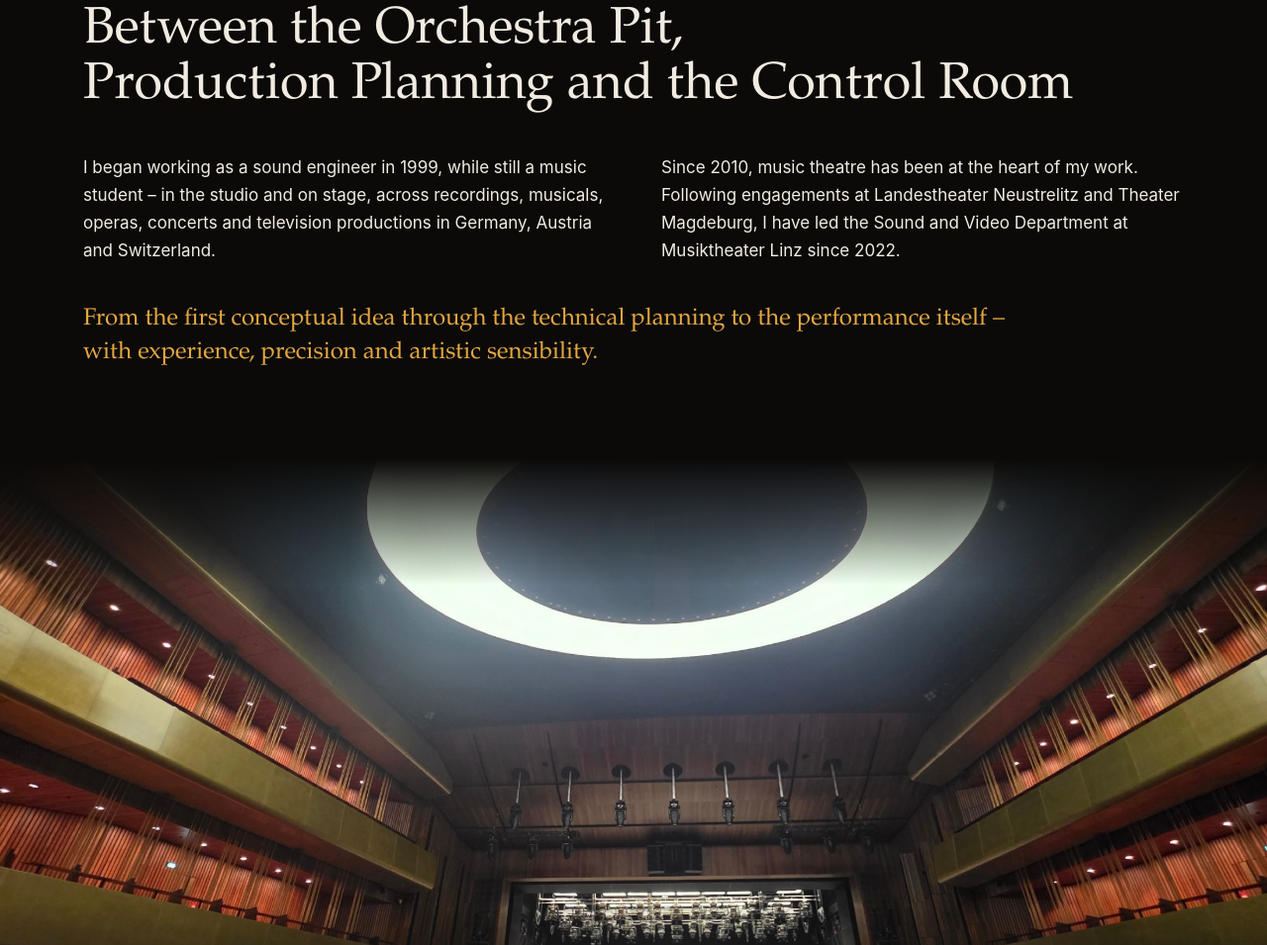
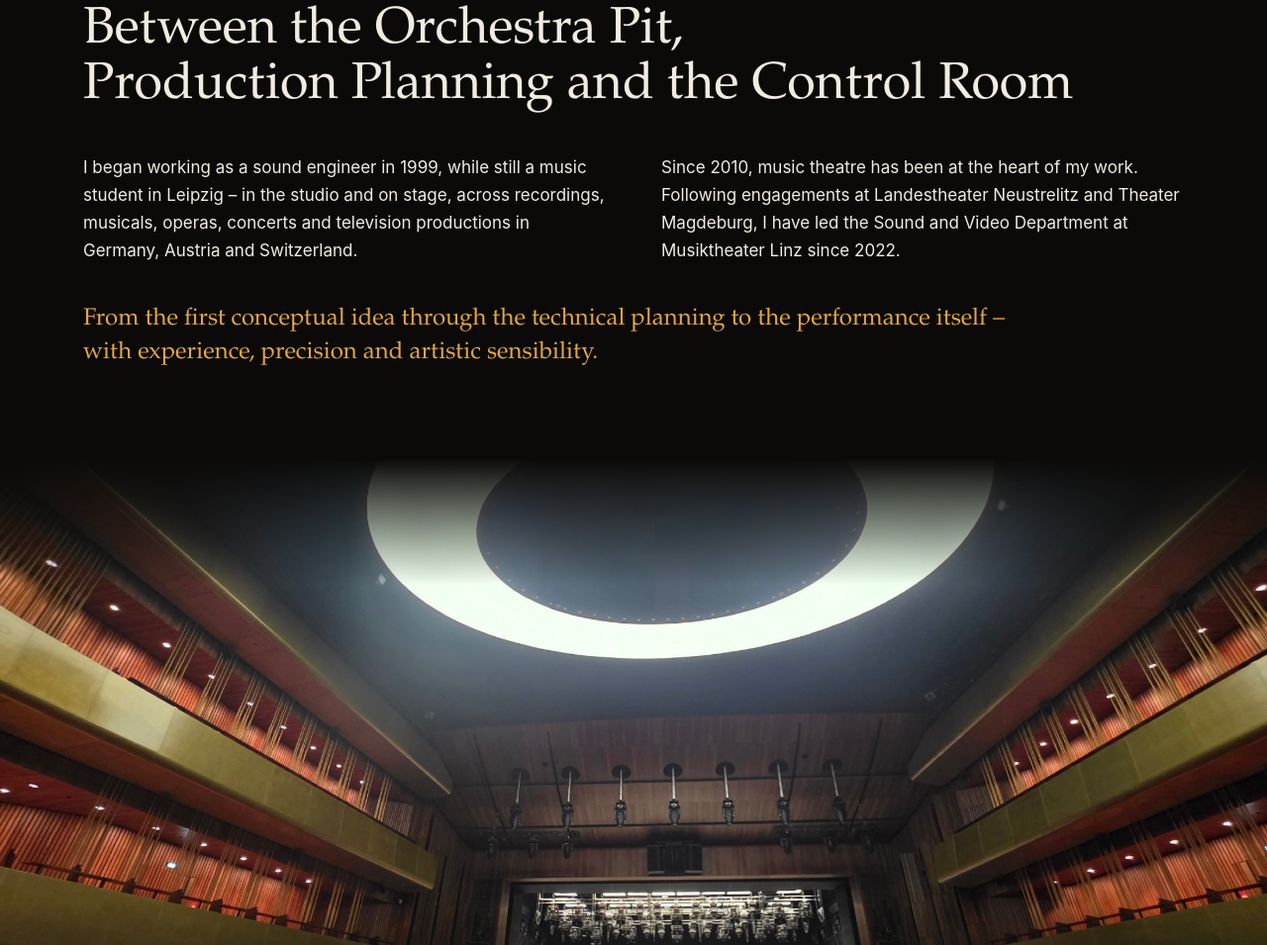
Before and after one commit to theloftwaves/kaimaeder.de, a plain HTML site: page index.html in a window 1280 px wide. Shown: the part 1441-2396 px from the top of the page at 99% size. Drawn offline with Linux system fonts and the light colour scheme.

Commit message:
Profil: Musikstudium in Leipzig ergänzt
Co-Authored-By: Claude Opus 5.5 <noreply@anthropic.com>

```diff
--- a/index.html
+++ b/index.html
@@ -50,7 +50,7 @@
         <h2 data-en="Between the Orchestra Pit,&lt;br&gt; Production Planning and the Control Room">Zwischen Orchestergraben,<br> Produktionsplanungen und Regieraum</h2>
       </div>
       <div class="about-text reveal">
-        <p data-en="I began working as a sound engineer in 1999, while still a music student – in the studio and on stage, across recordings, musicals, operas, concerts and television productions in Germany, Austria and Switzerland.">Schon während meines Musikstudiums arbeitete ich ab 1999 als Tonmeister – im Studio und auf der Bühne, bei Aufnahmen, Musicals, Opern, Konzerten und TV-Produktionen in Deutschland, Österreich und der Schweiz.</p>
+        <p data-en="I began working as a sound engineer in 1999, while still a music student in Leipzig – in the studio and on stage, across recordings, musicals, operas, concerts and television productions in Germany, Austria and Switzerland.">Schon während meines Musikstudiums in Leipzig arbeitete ich ab 1999 als Tonmeister – im Studio und auf der Bühne, bei Aufnahmen, Musicals, Opern, Konzerten und TV-Produktionen in Deutschland, Österreich und der Schweiz.</p>
         <p data-en="Since 2010, music theatre has been at the heart of my work. Following engagements at Landestheater Neustrelitz and Theater Magdeburg, I have led the Sound and Video Department at Musiktheater Linz since 2022.">Seit 2010 liegt mein Schwerpunkt im Musiktheater: Nach Stationen am Landestheater Neustrelitz und am Theater Magdeburg leite ich seit 2022 die Abteilung Ton und Video am Musiktheater Linz.</p>
         <p class="about-claim" data-en="From the first conceptual idea through the technical planning to the performance itself&amp;nbsp;– &lt;br&gt;with experience, precision and artistic sensibility.">Von der ersten Konzeptionsidee über die technische Planung bis hin zur Vorstellung&nbsp;– <br>mit Erfahrung, Sorgfalt und künstlerischem Feingefühl.</p>
       </div>
```
